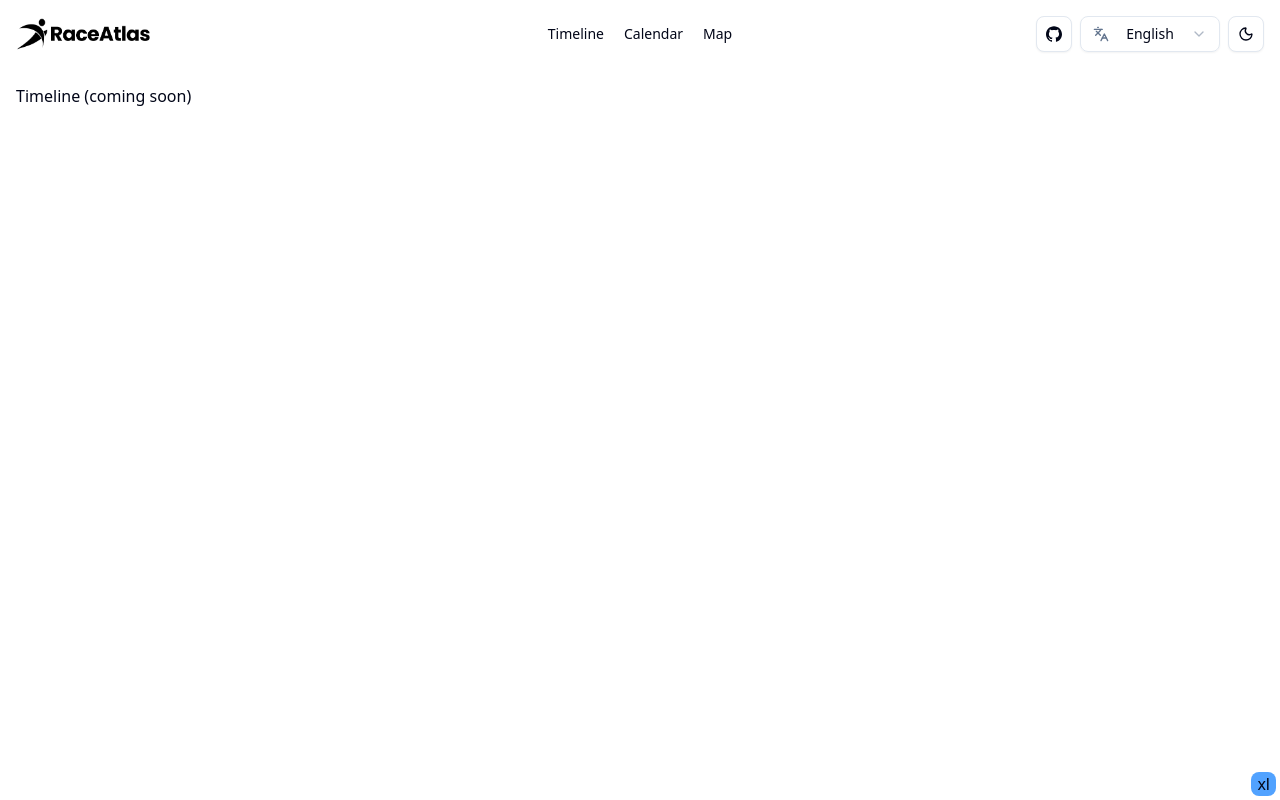
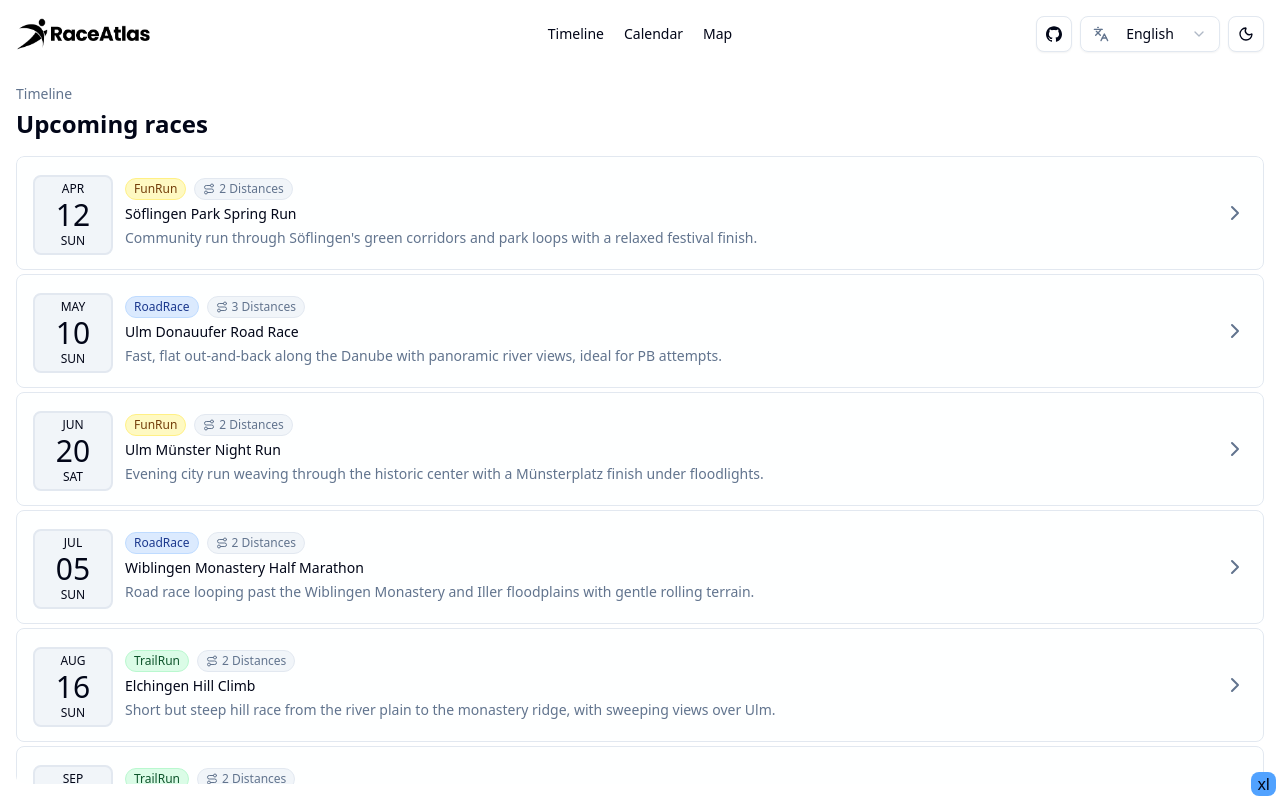
Before and after one commit to mowi12/RaceAtlas, a Next.js app: page /en/timeline in a window 1280 px wide. Built offline with nearby package versions, Linux system fonts and the light colour scheme.

Commit message:
feat: add timeline view

```diff
--- a/app/[locale]/layout.tsx
+++ b/app/[locale]/layout.tsx
@@ -53,7 +53,7 @@ export default async function LocaleLayout({ children, params }: Props) {
         disableTransitionOnChange
       >
         <NextIntlClientProvider>
-          <div>
+          <div className="flex h-screen flex-col overflow-hidden">
             <header className="items-center bg-background grid grid-cols-[1fr_auto_1fr] p-4">
               <div className="justify-self-start">
                 <Logo />
--- a/app/[locale]/timeline/page.tsx
+++ b/app/[locale]/timeline/page.tsx
@@ -1,3 +1,21 @@
-export default function TimelinePage() {
-  return <main className="p-4">Timeline (coming soon)</main>;
+import { getTranslations } from "next-intl/server";
+import { TimelineView } from "@/lib/components/composites/timeline/timeline-view";
+
+export default async function TimelinePage() {
+  const t = await getTranslations("Navigation");
+
+  return (
+    <main className="flex min-h-0 flex-1 flex-col p-4 overflow-hidden">
+      <section className="mx-auto flex w-full min-h-0 flex-1 flex-col gap-4">
+        <header className="flex flex-col gap-1">
+          <p className="text-sm text-muted-foreground">{t("timeline")}</p>
+          <h1 className="text-2xl font-semibold">Upcoming races</h1>
+        </header>
+
+        <div className="min-h-0 flex-1">
+          <TimelineView />
+        </div>
+      </section>
+    </main>
+  );
 }
--- /dev/null
+++ b/lib/components/composites/timeline/timeline-view.tsx
@@ -0,0 +1,12 @@
+"use client";
+
+import { useLocale } from "next-intl";
+import { TimelineList } from "@/lib/components/composites/timeline/timeline-list";
+import { useEventStore } from "@/lib/store/event-store";
+
+export function TimelineView() {
+  const locale = useLocale();
+  const events = useEventStore((state) => state.events);
+
+  return <TimelineList events={events} locale={locale} />;
+}
```
